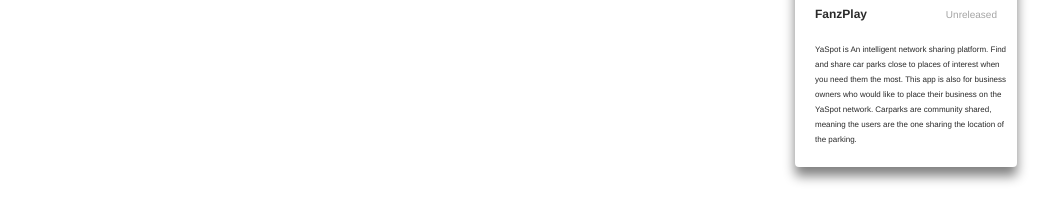
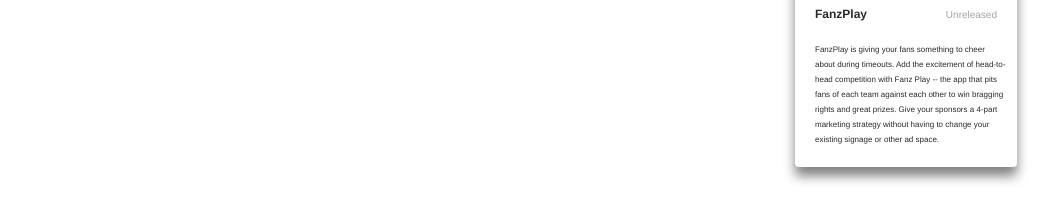
Before and after one commit to japhetlee-ong/japhetlee-ong.github.io, a plain HTML site: page index.html in a window 1280 px wide. Shown: the part 1281-1478 px from the top of the page, without its empty margins (112-1167 px from the left). Drawn offline with nearby package versions, Linux system fonts and the light colour scheme.

Commit message:
Added Description FanzPlay

```diff
--- a/index.html
+++ b/index.html
@@ -164,7 +164,7 @@
 	                    <img class="img-responsive" src="img/fanzplay.png" alt="fanzplay">
 	                    <p class="thumb">FanzPlay</p>
 	                    <p class="thumb-dev">Unreleased</p>
-	                    <p class="thumb-desc"> YaSpot is An intelligent network sharing platform. Find and share car parks close to places of interest when you need them the most. This app is also for business owners who would like to place their business on the YaSpot network. Carparks are community shared, meaning the users are the one sharing the location of the parking.</p>
+	                    <p class="thumb-desc"> FanzPlay is giving your fans something to cheer about during timeouts. Add the excitement of head-to-head competition with Fanz Play -- the app that pits fans of each team against each other to win bragging rights and great prizes. Give your sponsors a 4-part marketing strategy without having to change your existing signage or other ad space. </p>
 	                </a>
 	            </div>
 	            <div class="col-lg-3 col-md-4 col-xs-6 thumb">
```
